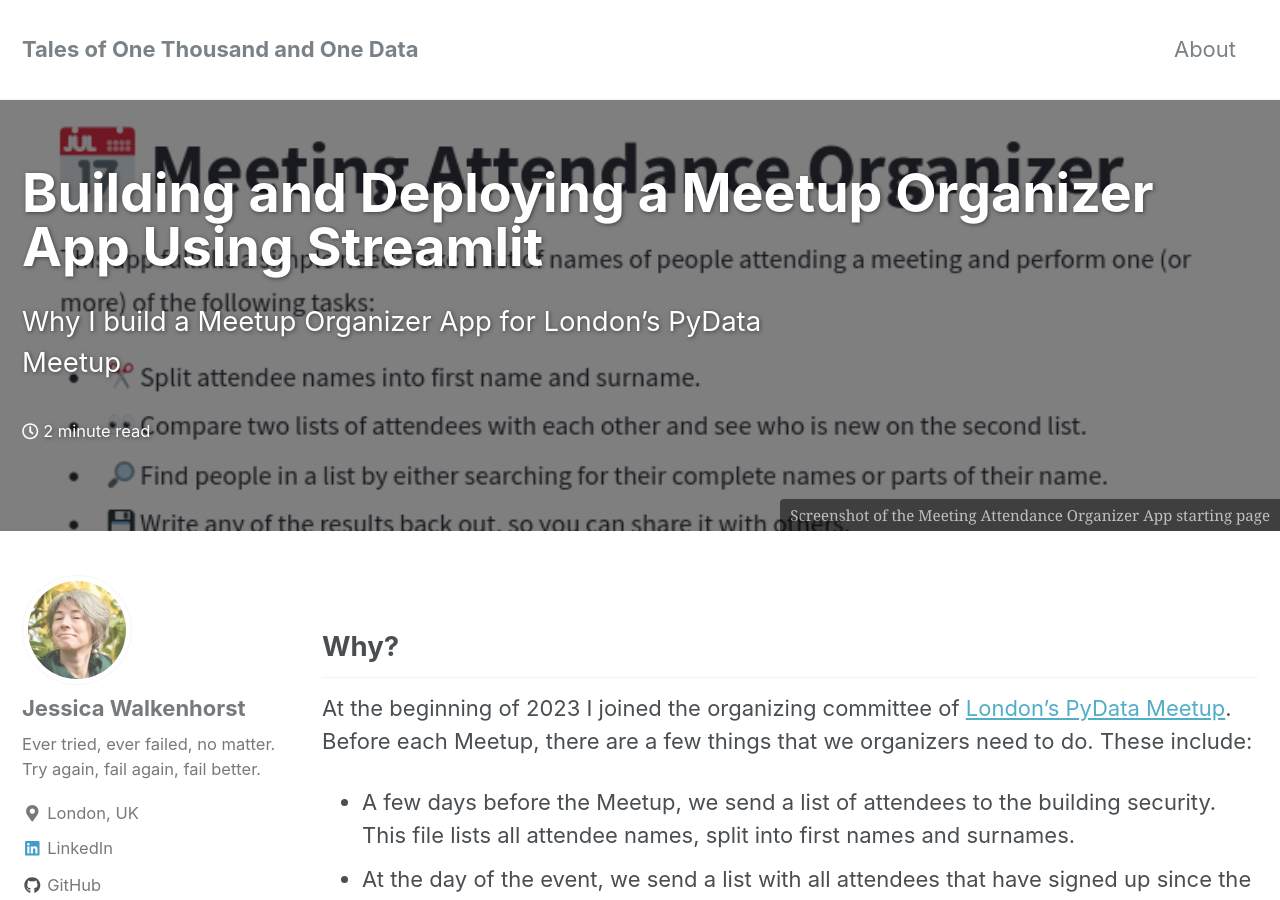
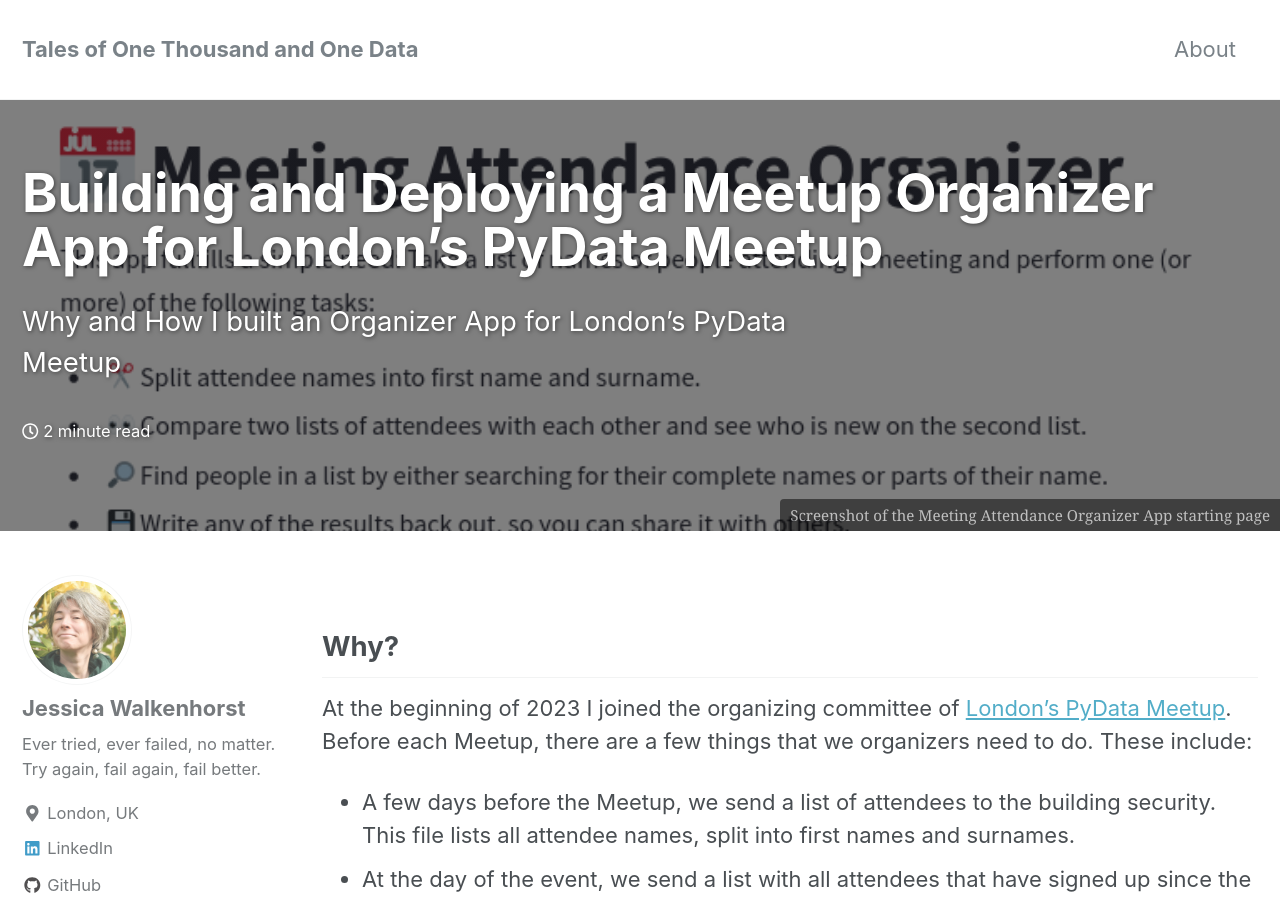
Before and after one commit to walkenho/walkenho.github.io, a Jekyll site: the page built from _posts/2023-04-15-building-a-meeting-organizer-app-with-streamlit.md, in a window 1280 px wide and 900 px high. Built offline with Jekyll 4.4.1, drawn with Linux system fonts in a browser that asks for light colours; nearby versions of some CDN libraries.

Commit message:
Update title of Meeting Organizer App post

```diff
--- a/_posts/2023-04-15-building-a-meeting-organizer-app-with-streamlit.md
+++ b/_posts/2023-04-15-building-a-meeting-organizer-app-with-streamlit.md
@@ -1,6 +1,6 @@
 ---
 title: >-
-    Building and Deploying a Meetup Organizer App Using Streamlit
+    Building and Deploying a Meetup Organizer App for London's PyData Meetup
 header:
   overlay_image: /images/meeting-attendance-organizer-app.png
   overlay_filter: 0.5 # same as adding an opacity of 0.5 to a black background
@@ -12,7 +12,7 @@ tags:
   - streamlit
   - PyData
 excerpt:
-    Why I build a Meetup Organizer App for London's PyData Meetup
+    Why and How I built an Organizer App for London's PyData Meetup
 ---
 
 ## Why?
```
